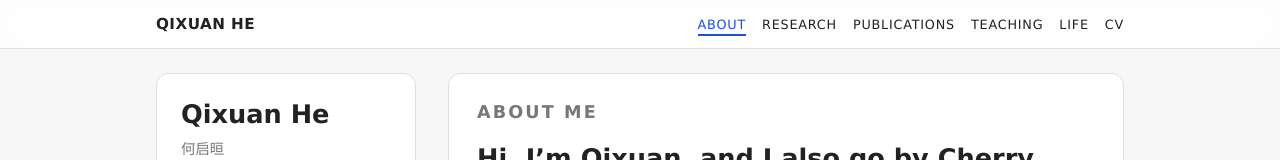
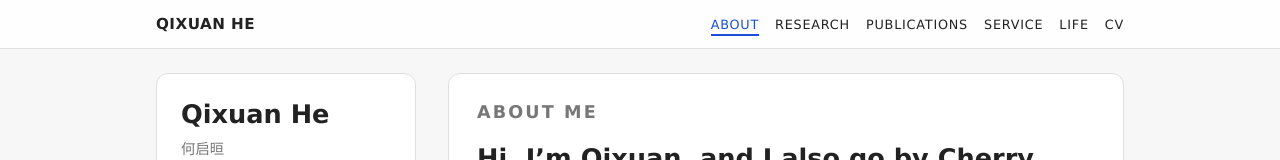
Before and after one commit to qixuanhe28-cherry/qixuanhe28-cherry.github.io, a plain HTML site: page index.html in a window 1280 px wide. Shown: the top 160 px of the page. Drawn offline with Linux system fonts and the light colour scheme.

Commit message:
index.html

```diff
--- a/index.html
+++ b/index.html
@@ -33,7 +33,7 @@
           <li><a href="#about" class="nav-link active">About</a></li>
           <li><a href="#research" class="nav-link">Research</a></li>
           <li><a href="#publications" class="nav-link">Publications</a></li>
-          <li><a href="#experience" class="nav-link">Teaching</a></li>
+          <li><a href="#experience" class="nav-link">Service</a></li>
           <li><a href="#travel" class="nav-link">Life</a></li>
 
           <li>
```
